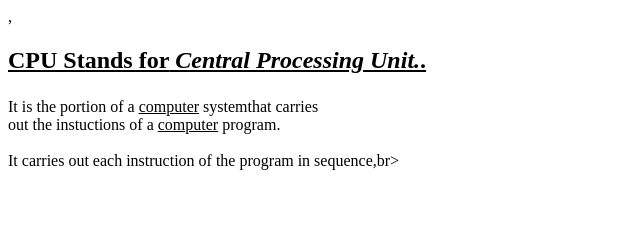
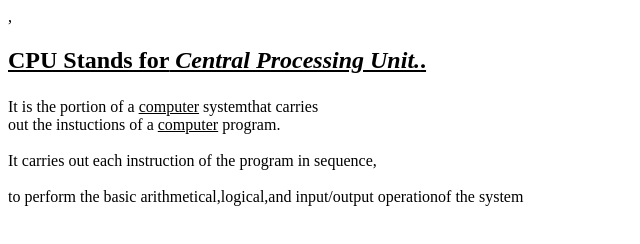
Before and after one commit to iamneo-production/baccdafeaeadadaeccdfffebaeceaec, a website: page public/index.html in a window 1280 px wide. Shown: the whole page, without its empty margins (0-640 px from the left). Drawn offline with Linux system fonts and the light colour scheme.

Commit message:
Backup Commit

```diff
--- a/public/index.html
+++ b/public/index.html
@@ -12,7 +12,7 @@
         <h2><u>CPU Stands for<i> Central Processing Unit.</i>.</p></u></i></h2>
         <p1>It is the portion of a <u>computer</u> systemthat carries<br>
         out the instuctions of a <u>computer</u> program.</p1></br><br>
-        <p2>It carries out each instruction of the program in sequence,</p2>br><br
-        to perform the basic arithmetical,logical,and input/output operationof the system</p2>
+        <p2>It carries out each instruction of the program in sequence,</br><br>
+        to perform the basic arithmetical,logical,and input/output operationof the system</br></p2>
 </body>
 </html>
```
